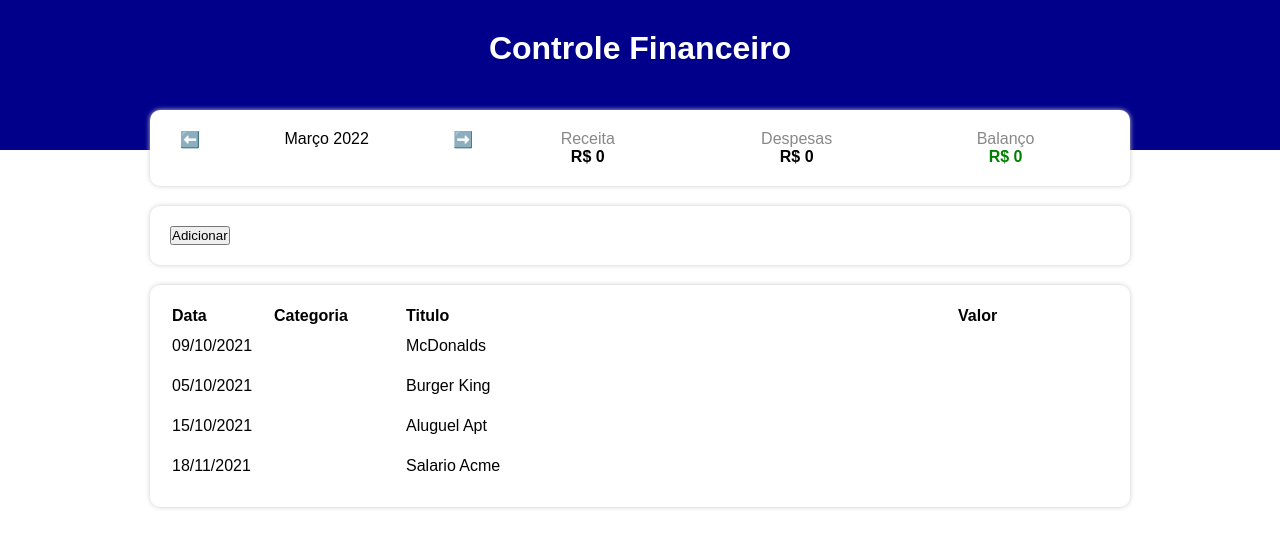
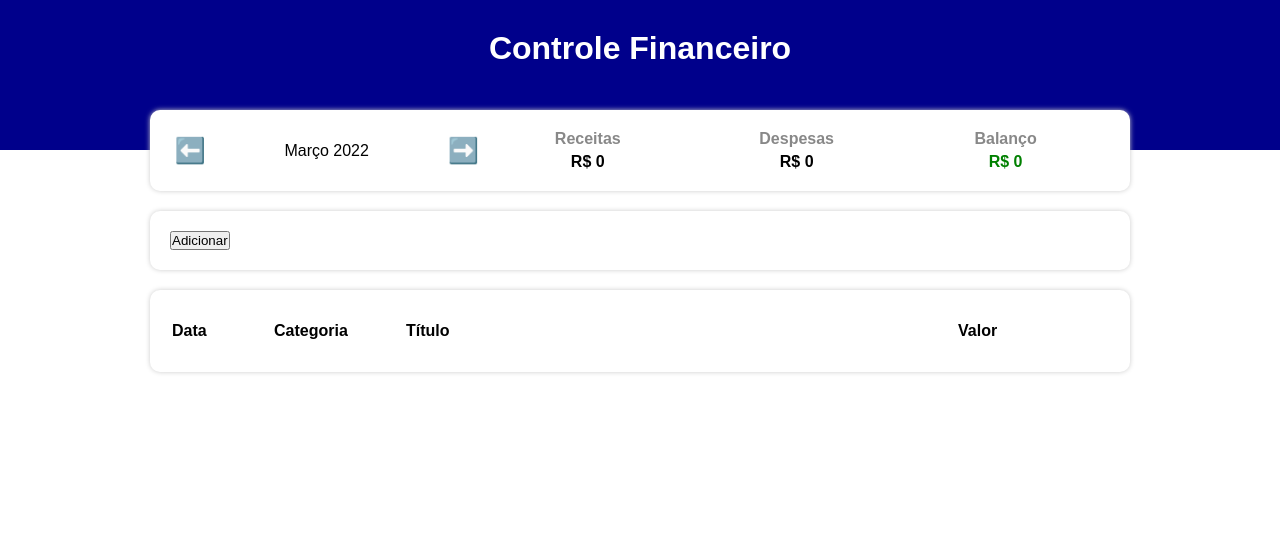
Before and after one commit to LeoScripts/controle-financeiro, a React (Vite) app: page / in a window 1280 px wide. Shown: the top 548 px of the page. Built offline with nearby package versions, Linux system fonts and the light colour scheme.

Commit message:
veerificaçao e correçao em componentes

```diff
--- a/src/App.tsx
+++ b/src/App.tsx
@@ -72,7 +72,7 @@ const App = () => {
 
         {/* tabela de intens */}
         {/* <TableArea  list={filteredList}/> */}
-        <TableArea  list={list}/>
+        <TableArea  list={filteredList}/>
       </C.Body>
     </C.Container>
   );
--- a/src/components/InfoArea/index.tsx
+++ b/src/components/InfoArea/index.tsx
@@ -1,36 +1,31 @@
 import * as C from './styles';
-import {formatCurrentMonth} from '../../helpers/dateFilter'
+import { formatCurrentMonth } from '../../helpers/dateFilter';
 import { ResumeItem } from '../ResumeItem';
 
 type Props = {
     currentMonth: string;
-    onMonthChange: (newMont: string) => void;
+    onMonthChange: (newMonth: string) => void;
     income: number;
     expense: number;
 }
 
-export const InfoArea = ({currentMonth, onMonthChange, income, expense}: Props) => {
+export const InfoArea = ({ currentMonth, onMonthChange, income, expense }: Props) => {
+
     const handlePrevMonth = () => {
         let [year, month] = currentMonth.split('-');
-                                // passando ano,         mes           dia   o dia e irelevante
         let currentDate = new Date(parseInt(year), parseInt(month) - 1, 1);
         currentDate.setMonth( currentDate.getMonth() - 1 );
-        onMonthChange(`${currentDate.getFullYear}-${currentDate.getMonth() + 1}`);
+        onMonthChange(`${currentDate.getFullYear()}-${currentDate.getMonth() + 1}`);
     }
 
     const handleNextMonth = () => {
-        // faz o a separação
         let [year, month] = currentMonth.split('-');
-         // carrega o date
         let currentDate = new Date(parseInt(year), parseInt(month) - 1, 1);
-        // muda o mes                               // esta e a unica coisa que muda
         currentDate.setMonth( currentDate.getMonth() + 1 );
-
-        // carrega o mes e exibe na tela atraves da minha prop
-        onMonthChange(`${currentDate.getFullYear}-${currentDate.getMonth() + 1}`);
+        onMonthChange(`${currentDate.getFullYear()}-${currentDate.getMonth() + 1}`);
     }
 
-    return(
+    return (
         <C.Container>
             <C.MonthArea>
                 <C.MonthArrow onClick={handlePrevMonth}>⬅️</C.MonthArrow>
@@ -38,8 +33,8 @@ export const InfoArea = ({currentMonth, onMonthChange, income, expense}: Props)
                 <C.MonthArrow onClick={handleNextMonth}>➡️</C.MonthArrow>
             </C.MonthArea>
             <C.ResumeArea>
-                <ResumeItem title="Receita" value={income}/>
-                <ResumeItem title="Despesas" value={expense}/>
+                <ResumeItem title="Receitas" value={income} />
+                <ResumeItem title="Despesas" value={expense} />
                 <ResumeItem
                     title="Balanço"
                     value={income - expense}
@@ -47,5 +42,5 @@ export const InfoArea = ({currentMonth, onMonthChange, income, expense}: Props)
                 />
             </C.ResumeArea>
         </C.Container>
-    )
+    );
 }
--- a/src/components/InfoArea/styles.ts
+++ b/src/components/InfoArea/styles.ts
@@ -2,37 +2,33 @@ import styled from "styled-components";
 
 export const Container = styled.div`
     background-color: #FFF;
-    box-shadow: 0 0 5px #CCC;
+    box-shadow: 0px 0px 5px #CCC;
     border-radius: 10px;
     padding: 20px;
     margin-top: -40px;
     display: flex;
-
+    align-items: center;
 `;
 
 export const MonthArea = styled.div`
-    flex:1;
+    flex: 1;
     display: flex;
-
+    align-items: center;
 `;
 
 export const MonthArrow = styled.div`
     width: 40px;
     text-align: center;
-    font-sinze: 25px;
+    font-size: 25px;
     cursor: pointer;
 `;
 
-// o flex 1 neste caso esta sendo usado pra pegar o espaço restante
 export const MonthTitle = styled.div`
     flex: 1;
     text-align: center;
 `;
 
-
-// esse tera o dobro do espaço do monthArea
-// por essa razao usamos flex 2
 export const ResumeArea = styled.div`
-    flex:2;
+    flex: 2;
     display: flex;
 `;
--- a/src/components/ResumeItem/index.tsx
+++ b/src/components/ResumeItem/index.tsx
@@ -6,11 +6,11 @@ type Props = {
     color?: string;
 }
 
-export const ResumeItem = ({title, value, color}: Props) => {
-    return(
+export const ResumeItem = ({ title, value, color }: Props) => {
+    return (
         <C.Container>
             <C.Title>{title}</C.Title>
             <C.Info color={color}>R$ {value}</C.Info>
         </C.Container>
-    )
+    );
 }
--- a/src/components/ResumeItem/styles.ts
+++ b/src/components/ResumeItem/styles.ts
@@ -1,17 +1,17 @@
 import styled from "styled-components";
 
 export const Container = styled.div`
-    flex:1;
+    flex: 1;
 `;
 
 export const Title = styled.div`
     text-align: center;
-    font-weigt: bold;
+    font-weight: bold;
     color: #888;
-    margin-button: 5px;
+    margin-bottom: 5px;
 `;
 
-export const Info = styled.div<{color?: string}>`
+export const Info = styled.div<{ color?: string }>`
     text-align: center;
     font-weight: bold;
     color: ${props => props.color ?? '#000'};
--- a/src/components/TableArea/index.tsx
+++ b/src/components/TableArea/index.tsx
@@ -1,34 +1,27 @@
 import * as C from './styles';
 import { Item } from '../../types/Item';
 import { TableItem } from '../TableItem';
-
 
 type Props = {
     list: Item[]
 }
 
-export const  TableArea = ({ list }: Props) => {
-    const resultado = list.map(item => item.title)
-    console.log(resultado)
-    return(
+export const TableArea = ({ list }: Props) => {
+    return (
         <C.Table>
-            {/* linhas de cabeçario */}
             <thead>
-                {/* colunas */}
                 <tr>
                     <C.TableHeadColumn width={100}>Data</C.TableHeadColumn>
                     <C.TableHeadColumn width={130}>Categoria</C.TableHeadColumn>
-                    <C.TableHeadColumn>Titulo</C.TableHeadColumn>
+                    <C.TableHeadColumn>Título</C.TableHeadColumn>
                     <C.TableHeadColumn width={150}>Valor</C.TableHeadColumn>
                 </tr>
             </thead>
             <tbody>
-
-                {list.map((item, index) => (
-                    <TableItem key={index}  item={item}/>
+                {list.map((item, index)=>(
+                    <TableItem key={index} item={item} />
                 ))}
             </tbody>
         </C.Table>
     );
-
-};
+}
--- a/src/components/TableArea/styles.ts
+++ b/src/components/TableArea/styles.ts
@@ -1,19 +1,16 @@
-import styled from "styled-components";
+import styled from 'styled-components';
 
 export const Table = styled.table`
     width: 100%;
     background-color: #FFF;
     padding: 20px;
-    box-shadow: 0 0 5px #CCC;
+    box-shadow: 0px 0px 5px #CCC;
     border-radius: 10px;
-    margin-top: 20px
+    margin-top: 20px;
+`;
 
-`;
-                                        // tipando o nossa prop de estilos e
-                                        // manipulando ela dentro deste escopo
-export const TableHeadColumn = styled.th<{width?: number}>`
-    width:${props => props.width ? `${props.width}px` : 'auto'}
+export const TableHeadColumn = styled.th<{ width?: number }>`
+    width: ${props => props.width ? `${props.width}px` : 'auto'};
     padding: 10px 0;
     text-align: left;
-
 `;
--- a/src/components/TableItem/index.tsx
+++ b/src/components/TableItem/index.tsx
@@ -1,31 +1,26 @@
-import * as C from './styles'
-import { Item } from "../../types/Item";
+import * as C from './styles';
+import { Item } from '../../types/Item';
 import { formatDate } from '../../helpers/dateFilter';
 import { categories } from '../../data/categories';
-
 
 type Props = {
     item: Item
 }
 
-
-
-export const TableItem = ({item}: Props) => {
-
+export const TableItem = ({ item }: Props) => {
     return (
         <C.TableLine>
             <C.TableColumn>{formatDate(item.date)}</C.TableColumn>
             <C.TableColumn>
-          {/* <C.Category color={categories[item.category].title}>
+                <C.Category color={categories[item.category].color}>
                     {categories[item.category].title}
-          </C.Category> */}
+                </C.Category>
             </C.TableColumn>
             <C.TableColumn>{item.title}</C.TableColumn>
-
             <C.TableColumn>
-          {/* <C.Value color={categories[item.category].expense ? 'red' : 'green'}>
-            R${item.value}
-          </C.Value> */}
+                <C.Value color={categories[item.category].expense ? 'red' : 'green'}>
+                    R$ {item.value}
+                </C.Value>
             </C.TableColumn>
         </C.TableLine>
     );
--- a/src/components/TableItem/styles.ts
+++ b/src/components/TableItem/styles.ts
@@ -1,22 +1,19 @@
-import styled from "styled-components";
+import styled from 'styled-components';
 
-export const TableLine = styled.tr`
-
-
-`;
+export const TableLine = styled.tr``;
 
 export const TableColumn = styled.td`
     padding: 10px 0;
 `;
 
-export const Category = styled.div<{color: string}>`
+export const Category = styled.div<{ color: string }>`
     display: inline-block;
     padding: 5px 10px;
-    border-radius: 5x;
+    border-radius: 5px;
     color: #FFF;
     background-color: ${props => props.color};
 `;
 
-export const Value =  styled.div<{color: string}>`
-    color:${props => props.color}
+export const Value = styled.div<{ color: string }>`
+    color: ${props => props.color};
 `;
```
Lines whose indentation alone changed are shown as unchanged.
